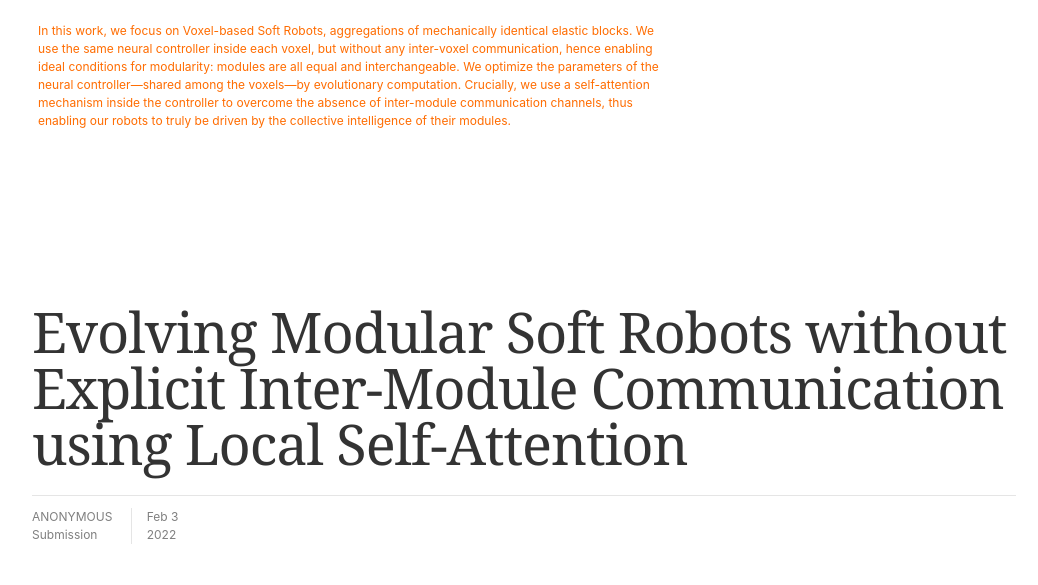
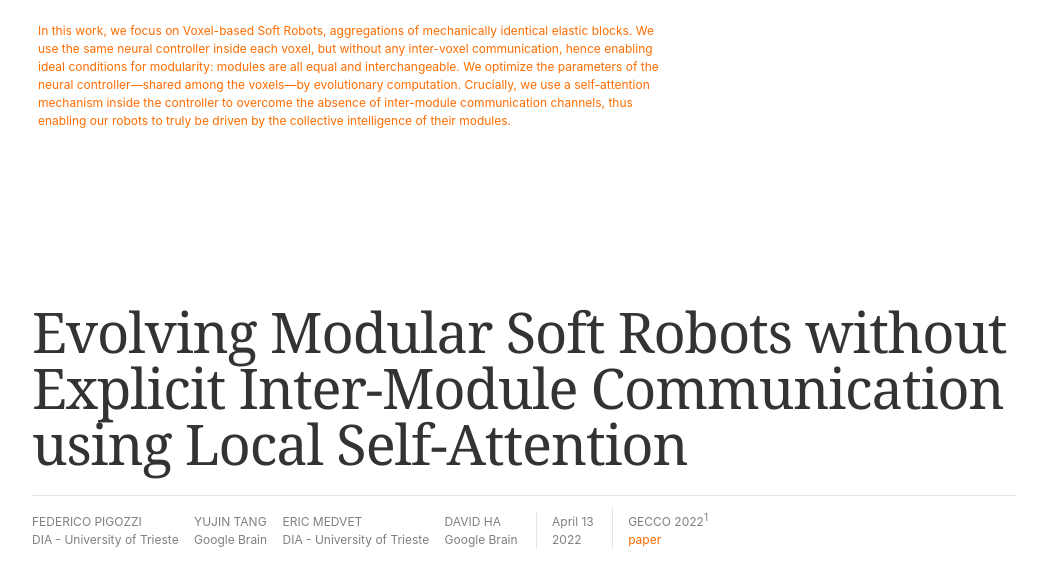
Before and after one commit to softrobots/softrobots.github.io, a website: page draft_header.html in a window 1280 px wide. Shown: the part 323-908 px from the top of the page, without its empty margins (116-1154 px from the left). Drawn offline with nearby package versions, Linux system fonts and the light colour scheme.

Commit message:
Add files via upload

```diff
--- a/draft_header.html
+++ b/draft_header.html
@@ -146,17 +146,34 @@ dt-article figcaption b {
 <dt-byline class="l-page transparent"></dt-byline>
 <h1> Evolving Modular Soft Robots without Explicit Inter-Module Communication using Local Self-Attention</h1>
 <p></p>
+
 <dt-byline class="l-page" id="authors_section" hidden>
 <div class="byline">
   <div class="authors">
     <div class="author">
-        <a class="name" href="https://gecco-2022.sigevo.org/">Anonymous</a>
-        <a class="affiliation" href="https://gecco-2022.sigevo.org/">Submission</a>
+        <a class="name" href="https://twitter.com/PigozziFederico">Federico Pigozzi</a>
+        <a class="affiliation" href="https://dia.units.it/">DIA - University of Trieste</a>
+    </div>
+    <div class="author">
+        <a class="name" href="https://twitter.com/yujin_tang">Yujin Tang</a>
+        <a class="affiliation" href="https://g.co/brain">Google Brain</a>
+    </div>
+    <div class="author">
+        <a class="name" href="https://twitter.com/EricMedvetTs">Eric Medvet</a>
+        <a class="affiliation" href="https://dia.units.it/">DIA - University of Trieste</a>
+    </div>
+    <div class="author">
+        <a class="name" href="https://twitter.com/hardmaru">David Ha</a>
+        <a class="affiliation" href="https://g.co/brain">Google Brain</a>
     </div>
   </div>
   <div class="date">
-    <div class="month">Feb 3</div>
+    <div class="month">April 13</div>
     <div class="year">2022</div>
+  </div>
+  <div class="date">
+    <div class="month">GECCO 2022<dt-fn>This work has been accepted at The Genetic and Evolutionary Computation Conference (<a href="https://gecco-2022.sigevo.org/HomePage" target="_blank">GECCO 2022</a>) as a full paper.</dt-fn></div>
+    <div class="year" style="color: #FF6C00;"><a href="https://arxiv.org/" target="_blank">paper</a></div>
   </div>
 </div>
 </dt-byline>
```
Also changed, not shown: draft.md (+1 -1 lines), draft_appendix.md (+0 -10 lines), index.html (+22 -9 lines), 1 other file.
